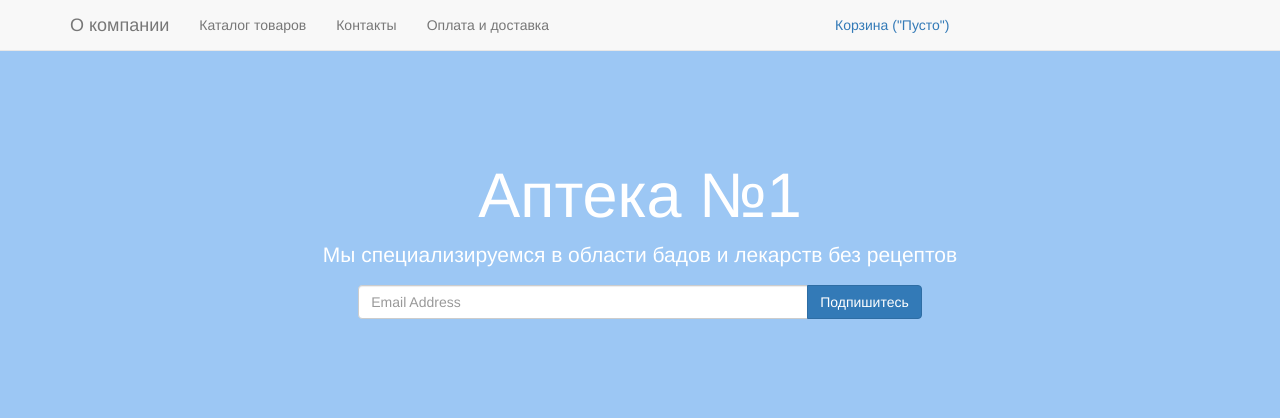
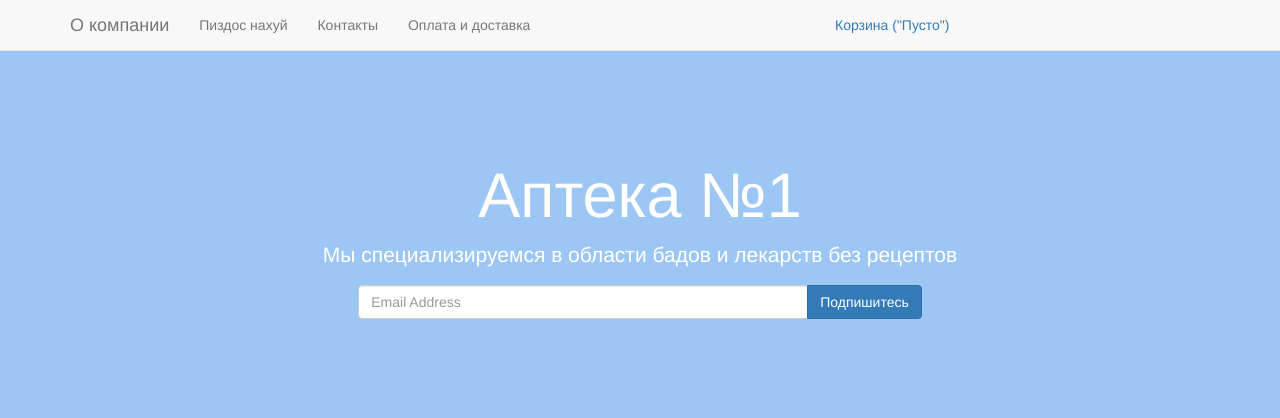
Before and after one commit to fromusertoadmin/shop, a Django app: template templates/landing/about.html in a window 1280 px wide. Shown: the top 418 px of the page. Run offline with Django 3.2, Linux system fonts and the light colour scheme; the template is opened without the code that fills it, so the values that code supplies are empty; some libraries are stand-ins or nearby versions.

Commit message:
update16

```diff
--- a/templates/navbar.html
+++ b/templates/navbar.html
@@ -14,7 +14,7 @@
         </div>
         <div id="navbar" class="navbar-collapse collapse">
           <ul class="nav navbar-nav">
-            <li> <a href="/">Каталог товаров</a></li>
+            <li> <a href="/">Пиздос нахуй</a></li>
             <li><a href="/about">Контакты</a></li>
             <li><a href="/ship">Оплата и доставка</a></li>
 {#            <li class="dropdown">#}
```
